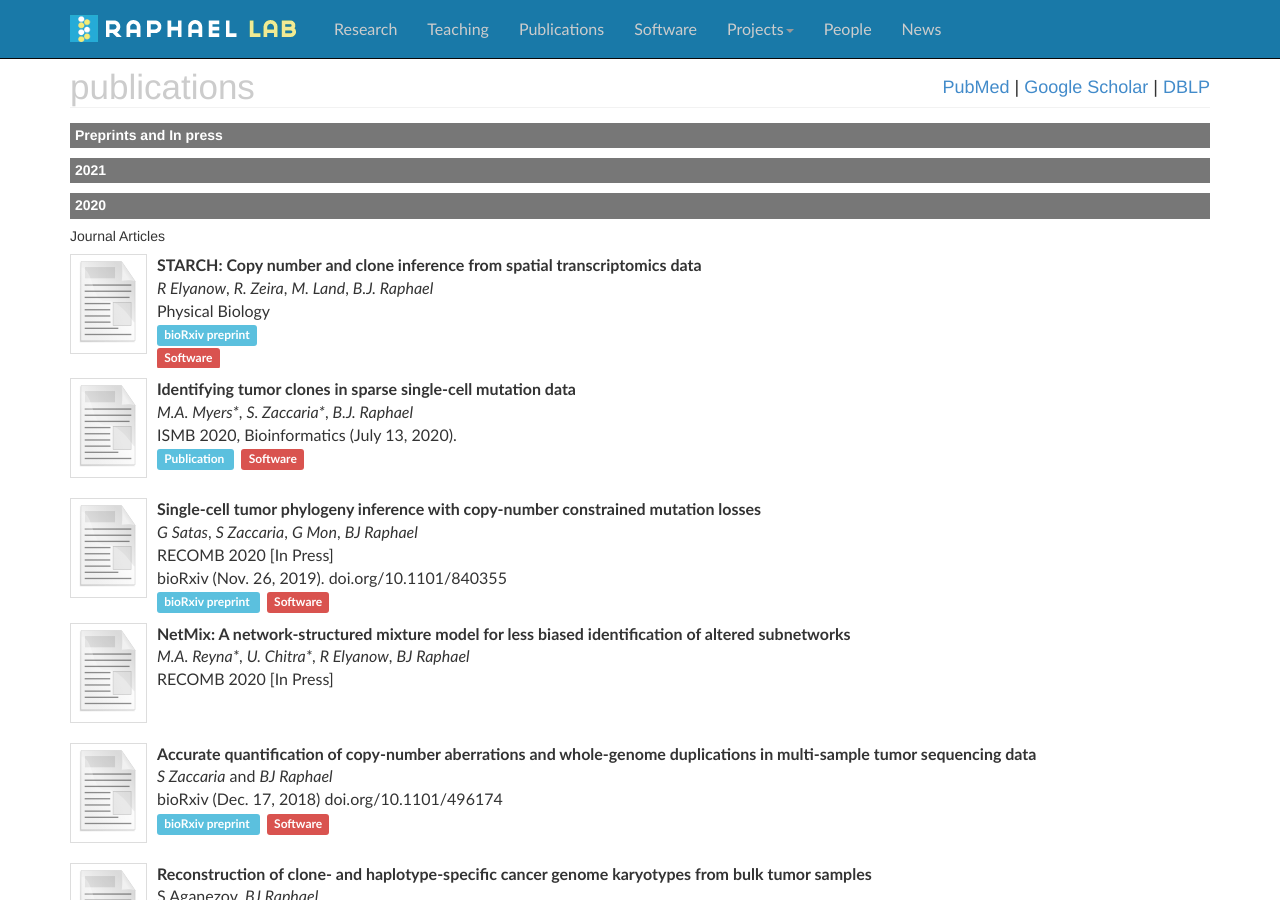
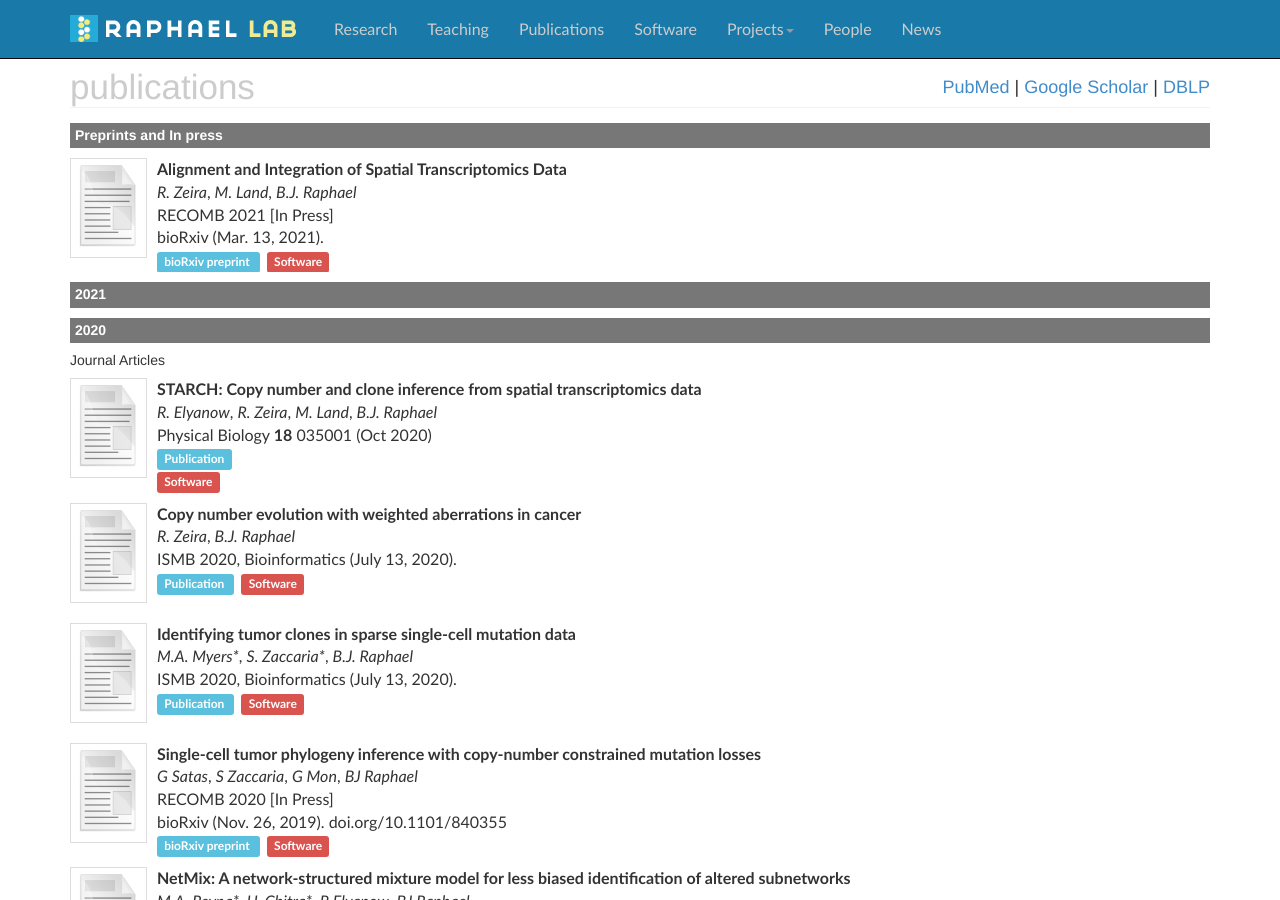
Before and after one commit to raphael-group/raphael-group.github.io, a Jekyll site: the page built from publications/index.md, in a window 1280 px wide and 900 px high. Built offline with Jekyll 4.4.1, drawn with Linux system fonts in a browser that asks for light colours; nearby versions of some CDN libraries; comment, search, counter and statistics services are not loaded.

Commit message:
Update index.md

```diff
--- a/publications/index.md
+++ b/publications/index.md
@@ -10,6 +10,21 @@ container_css_class: container publications
 
 ### Preprints and In press ###
 
+* [![PASTE](../assets/img/papers/missing.svg)](https://www.biorxiv.org/content/10.1101/2021.03.16.435604v1)
+**Alignment and Integration of Spatial Transcriptomics Data**
+
+	_R. Zeira_, _M. Land_, _B.J. Raphael_
+
+	RECOMB 2021 [In Press]
+
+	bioRxiv (Mar. 13, 2021).
+
+	<span class="label label-info">
+        	<a href="https://www.biorxiv.org/content/10.1101/2021.03.16.435604v1" target="_new">bioRxiv preprint</a>
+    	</span>
+	  	<span class="label label-danger">
+		<a href="https://github.com/raphael-group/paste">Software</a>
+	</span>
 
 ### 2021 ###
 
@@ -19,18 +34,30 @@ container_css_class: container publications
 
 ##### Journal Articles
 
-* [![STARCH](../assets/img/papers/missing.svg)]()
+* [![STARCH](../assets/img/papers/missing.svg)](https://iopscience.iop.org/article/10.1088/1478-3975/abbe99)
 	**STARCH: Copy number and clone inference from spatial transcriptomics data**
 
-	_R Elyanow_, _R. Zeira_, _M. Land_, _B.J. Raphael_
-
-	Physical Biology
+	_R. Elyanow_, _R. Zeira_, _M. Land_, _B.J. Raphael_
+
+	Physical Biology **18** 035001 (Oct 2020)
 
 	<span class="label label-info">
-        	<a href="https://www.biorxiv.org/content/10.1101/2020.07.13.188813v1" target="_new">bioRxiv preprint</a>
+        	<a href="https://iopscience.iop.org/article/10.1088/1478-3975/abbe99" target="_new">Publication</a>
     	</span>
 
 	<span class="label label-danger"><a href="https://github.com/raphael-group/starch/">Software</a></span>
+
+* [![WCND](../assets/img/papers/missing.svg)](https://academic.oup.com/bioinformatics/article/36/Supplement_1/i344/5870462)
+	**Copy number evolution with weighted aberrations in cancer**
+
+	_R. Zeira_, _B.J. Raphael_
+
+	ISMB 2020, Bioinformatics (July 13, 2020).
+
+	<span class="label label-info">
+       		<a href="https://academic.oup.com/bioinformatics/article/36/Supplement_1/i344/5870462" target="_new">Publication</a>
+    	</span>
+	<span class="label label-danger"><a href="https://github.com/raphael-group/WCND">Software</a></span>
 
 * [![SBMClone](../assets/img/papers/missing.svg)](https://academic.oup.com/bioinformatics/article/36/Supplement_1/i186/5870493)
 	**Identifying tumor clones in sparse single-cell mutation data**
```
